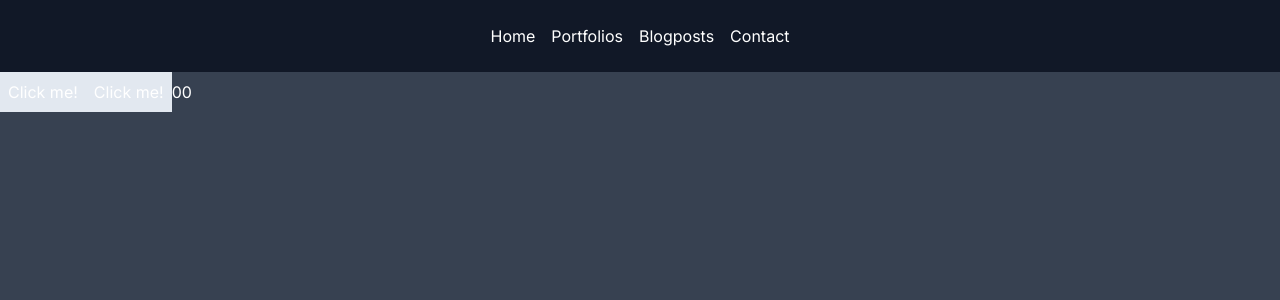
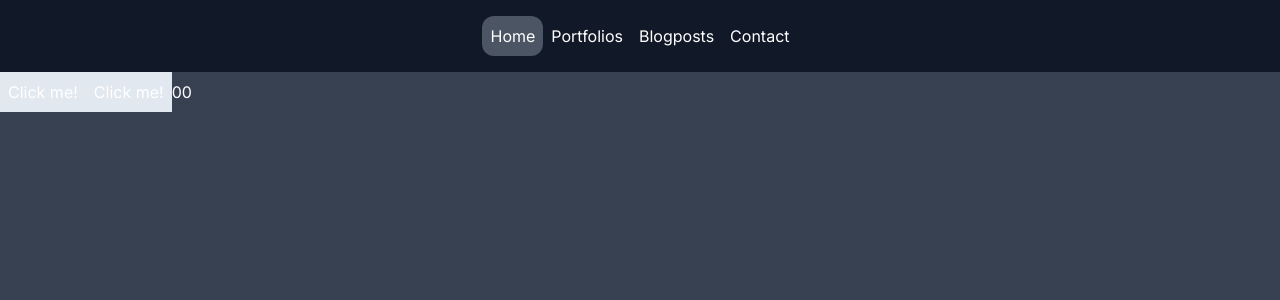
Before and after one commit to hakimnazry24/PersonalWebsite, a Next.js app: page /test in a window 1280 px wide. Shown: the top 300 px of the page. Built offline with nearby package versions, Linux system fonts and the light colour scheme; what tailwindcss-animated would draw is missing.

Commit message:
deco for header

```diff
--- a/app/test/page.jsx
+++ b/app/test/page.jsx
@@ -5,7 +5,9 @@ import { useEffect, useState } from "react"
 export default function test() {
     const [value, setValue] = useState(0);
     const [value1, setValue1] = useState(0);
-    useEffect(() => alert("testin"), [value]);
+    function printTxt(txt, i) {
+        document.getElementById("#type").innerHTML += txt.charAt(i);
+    }
 
     function handleValue() {
         setValue(value+1);
@@ -20,6 +22,9 @@ export default function test() {
 
             {value}
             {value1}
+
+            <span id="type"></span>
+
         </>
     )
 }
--- a/components/Header.jsx
+++ b/components/Header.jsx
@@ -1,13 +1,17 @@
+"use client"
+
 import Link from "next/link"
+import { useState } from "react"
 
 export default function Header() {
+    const [clickedLink, setClickedLink] = useState(0);
     return (
         <>
             <nav className="flex justify-center p-4 bg-gray-900">
-                <Link href='/' className="rounded-xl p-2 hover:text-gray-400 active:bg-gray-600">Home</Link>
-                <Link href='/portfolios' className="rounded-xl p-2 hover:text-gray-400 active:bg-gray-600">Portfolios</Link>
-                <Link href='/blogposts' className="rounded-xl p-2 hover:text-gray-400 active:bg-gray-600">Blogposts</Link>
-                <Link href='/contact' className="rounded-xl p-2 hover:text-gray-400 active:bg-gray-600">Contact</Link>
+                <Link href='/' className={"rounded-xl p-2 hover:text-gray-400 " + (clickedLink === 0 ? "bg-gray-600" : "")} onClick={() => setClickedLink(0)}>Home</Link>
+                <Link href='/portfolios' className={"rounded-xl p-2 hover:text-gray-400 " + (clickedLink === 1 ? "bg-gray-600" : "")} onClick={() => setClickedLink(1)}>Portfolios</Link>
+                <Link href='/blogposts' className={"rounded-xl p-2 hover:text-gray-400 " + (clickedLink === 2 ? "bg-gray-600" : "")} onClick={() => setClickedLink(2)}>Blogposts</Link>
+                <Link href='/contact' className={"rounded-xl p-2 hover:text-gray-400 " + (clickedLink === 3 ? "bg-gray-600" : "")} onClick={() => setClickedLink(3)}>Contact</Link>
 
             </nav>
         </>
```
